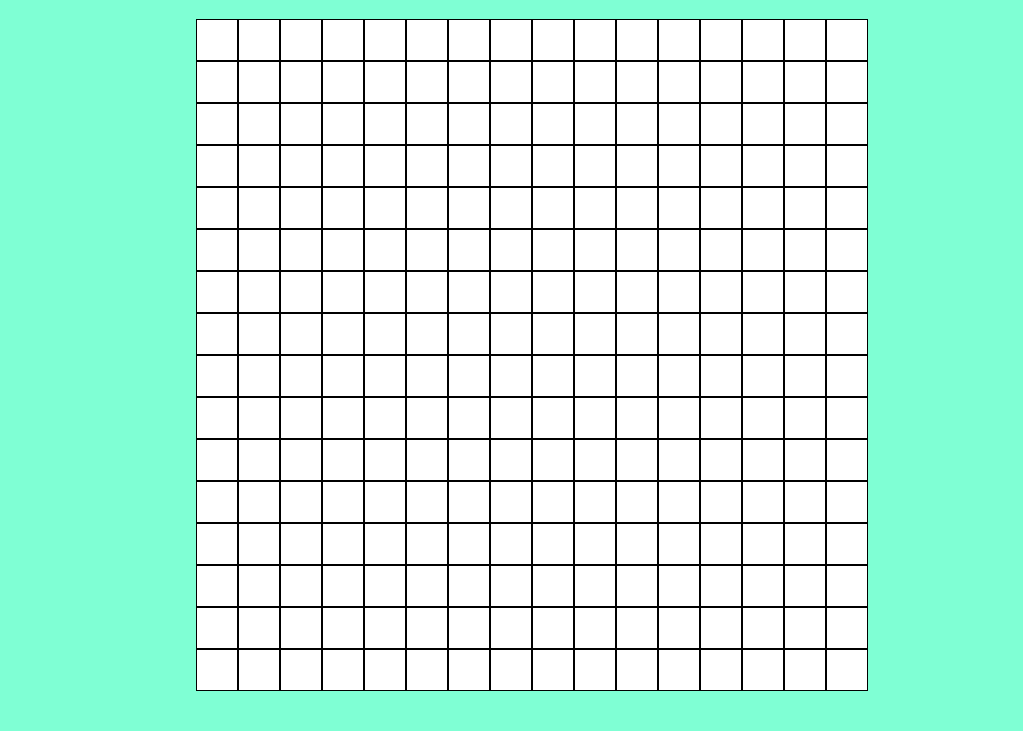
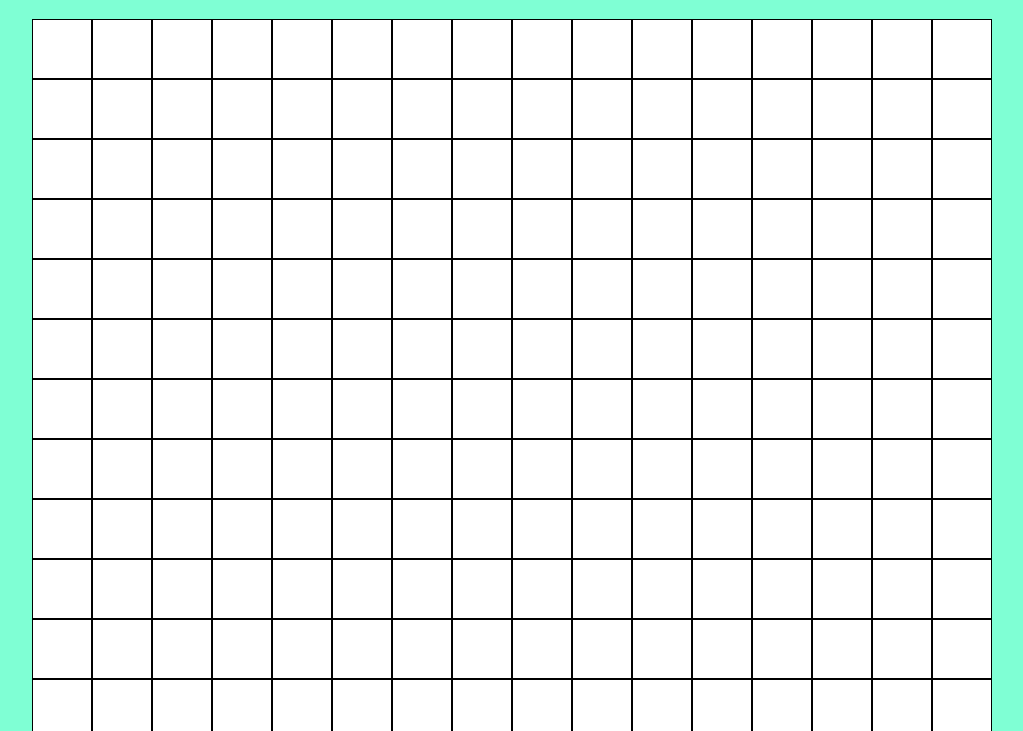
Before and after one commit to dwaynethebroc/Etch-a-Sketch, a plain HTML site: page index.html in a window 1280 px wide. Shown: the part 69-800 px from the top of the page, without its empty margins (128-1151 px from the left). Drawn offline with Linux system fonts and the light colour scheme.

Commit message:
nvm this fixes it

```diff
--- a/style.css
+++ b/style.css
@@ -11,22 +11,18 @@ div {
 
 #grid{
     display: flex;
-    width: 50%;
-    height: 50%;
+    width: 960px;
+    height: 960px;
 }
 
 
 .row {
     display: grid;
-
+    flex: 1;
 }
 
 .cell {
     text-align: center;
     border: 1px solid black;
     background-color: white;
-
-    width: 40px;
-    height: 40px;
-
 }
```
